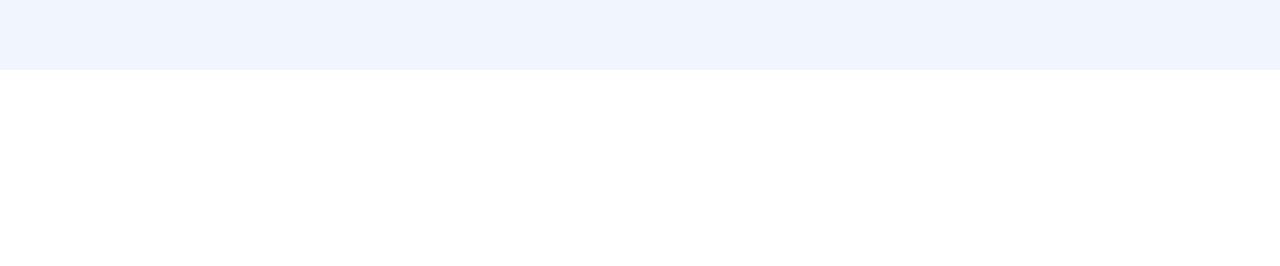
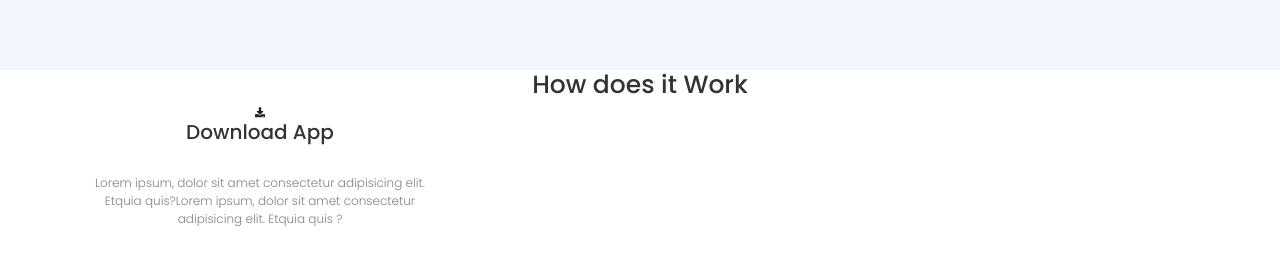
Before and after one commit to samstyle321/sam-pay, a React (Create React App) app: page / in a window 1280 px wide. Shown: the part 824-1090 px from the top of the page. Before the commit the page ends 894 px from the top, so only its background shows below. Built offline with nearby package versions, Linux system fonts and the light colour scheme.

Commit message:
section update

```diff
--- a/public/index.html
+++ b/public/index.html
@@ -17,6 +17,13 @@
     <link rel="manifest" href="%PUBLIC_URL%/manifest.json" />
 
     <title>Sam-Pay</title>
+    <link
+      rel="stylesheet"
+      href="https://cdnjs.cloudflare.com/ajax/libs/font-awesome/5.15.0/css/all.min.css"
+      integrity="sha512-BnbUDfEUfV0Slx6TunuB042k9tuKe3xrD6q4mg5Ed72LTgzDIcLPxg6yI2gcMFRyomt+yJJxE+zJwNmxki6/RA=="
+      crossorigin="anonymous"
+      referrerpolicy="no-referrer"
+    />
   </head>
   <body>
     <noscript>You need to enable JavaScript to run this app.</noscript>
--- a/src/App.js
+++ b/src/App.js
@@ -3,12 +3,14 @@
 import "../node_modules/bootstrap/dist/js/bootstrap.bundle";
 import Navbar from "./Navbar";
 import Header from "./Header";
+import HowItWorks from "./HowItWorks";
 
 const App = () => {
   return (
     <>
       <Navbar />
       <Header />
+      <HowItWorks />
     </>
   );
 };
--- /dev/null
+++ b/src/HowItWorks.js
@@ -0,0 +1,26 @@
+import React from "react";
+
+const HowItWorks = () => {
+  return (
+    <>
+      <section>
+        <div className="work-container container">
+          <h1 className="main-heading text-center">How does it Work</h1>
+          <div className="row">
+            <div className="col-12 col-lg-4 text-center work-container-subdiv">
+              <i className="fas fa-download"></i>
+              <h2 className="sub-heading">Download App</h2>
+              <p className="main-hero-para w-100">
+                Lorem ipsum, dolor sit amet consectetur adipisicing elit. Etquia
+                quis?Lorem ipsum, dolor sit amet consectetur adipisicing elit.
+                Etquia quis ?{" "}
+              </p>
+            </div>
+          </div>
+        </div>
+      </section>
+    </>
+  );
+};
+
+export default HowItWorks;
```
Also changed, not shown: src/Api/WorkApi.js (added, +22 -0 lines).
